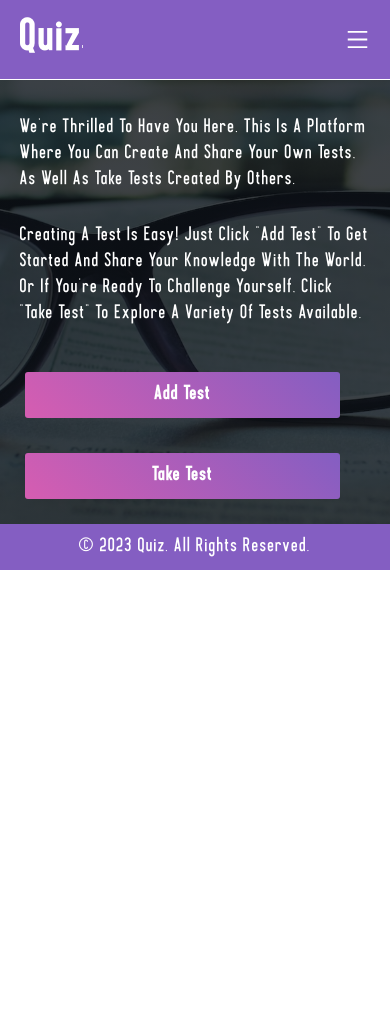
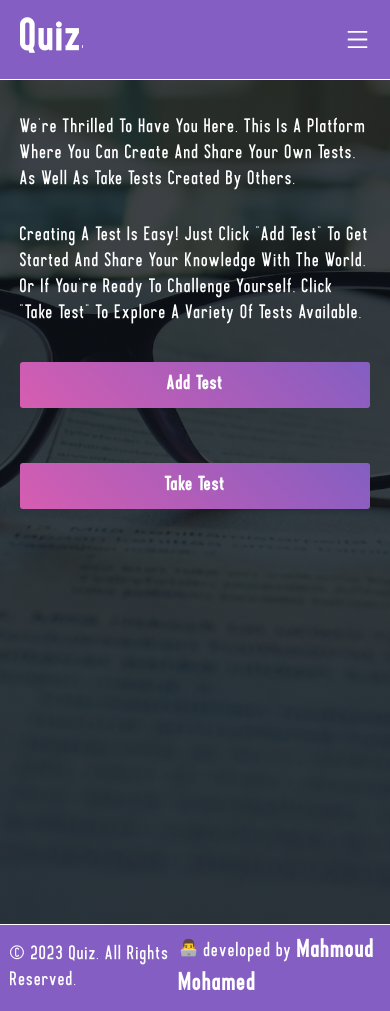
Before and after one commit to Eng1Mahmoud/CODSOFT, a React (Vite) app in the folder quizs/quiz-front/: page / in a window 390 px wide. Before the commit the page ends 844 px from the top, so only its background shows below. Built offline with nearby package versions, Linux system fonts and the light colour scheme.

Commit message:
update some styles

```diff
--- a/quizs/quiz-front/src/components/Footer.jsx
+++ b/quizs/quiz-front/src/components/Footer.jsx
@@ -5,6 +5,7 @@ const Footer = () => {
       <footer>
         <div className="container">
           <p>&copy; {currentYear} Quiz. All Rights Reserved.</p>
+          <p> 👨‍💻 developed by <a href="https://www.linkedin.com/in/mahmoud-mohamed-abdel-aal">Mahmoud Mohamed</a> </p>
         </div>
       </footer>
     );
--- a/quizs/quiz-front/src/components/SignIn.jsx
+++ b/quizs/quiz-front/src/components/SignIn.jsx
@@ -53,6 +53,9 @@ const SignIn = () => {
           <AiOutlineClose className="close" onClick={closePopup} />
         </div>
       ) : null}
+      <div className="img">
+        <img src={signinImage} alt="signup" loading="lazy" />
+      </div>
       <div className="content">
         <Formik
           initialValues={initialValues}
@@ -74,7 +77,7 @@ const SignIn = () => {
                 type="password"
                 id="password"
                 name="password"
-                placeholder="CEnter Your Password "
+                placeholder="Enter Your Password "
               />
               <ErrorMessage name="email" component="div" className="error" />
             </div>
@@ -82,9 +85,6 @@ const SignIn = () => {
           </Form>
         </Formik>
       </div>
-      <div className="img">
-        <img src={signinImage} alt="signup"  loading="lazy"/>
-      </div>
     </section>
   );
 };
--- a/quizs/quiz-front/src/components/SignUp.jsx
+++ b/quizs/quiz-front/src/components/SignUp.jsx
@@ -52,7 +52,7 @@ const SignUpForm = () => {
         response.data.verification_code
       );
       sessionStorage.setItem("user", JSON.stringify(response.data.user));
-      console.log("User signed up successfully:", response.data);
+
       if (response.data.exist) {
         setTimeout(() => {
           setLoading(false);
@@ -148,7 +148,7 @@ const SignUpForm = () => {
               <ErrorMessage name="linkedin" component="div" className="error" />
             </div>
 
-            <button type="submit"> {loading ? "loading" : "Submit"}</button>
+            <button type="submit"> {loading ? "loading" : "SignUp"}</button>
           </Form>
         </Formik>
       </div>
--- a/quizs/quiz-front/src/components/TakeTest.jsx
+++ b/quizs/quiz-front/src/components/TakeTest.jsx
@@ -47,7 +47,7 @@ const TakeTest = () => {
     const fetchTest = async () => {
       try {
         const response = await axios.get(
-          `https://quizs-wg02.onrender.com/getTestById/${quizId}`,
+          `https://quizs-wg02.onrender.com/api/getTestById/${quizId}`,
           {
             headers: {
               Authorization: `Bearer ${Cookies.get("token")}`,
@@ -56,13 +56,13 @@ const TakeTest = () => {
         );
         setTest(response.data);
       } catch (error) {
-        console.error("Error fetching test:", error);
+
         // Set test to null or handle error appropriately
         setTest(null);
       }
     };
     fetchTest();
-  }, [quizId]);
+  }, [navigate, quizId]);
 
   return (
     <div className="take-test">
--- a/quizs/quiz-front/src/components/TestForm.jsx
+++ b/quizs/quiz-front/src/components/TestForm.jsx
@@ -80,7 +80,7 @@ const TestForm = () => {
 
     // Check if there are no questions
     if (questions.length === 0) {
-      alert("Please add at least one question.");
+        setAddedTest({ added: true, message: "Please add at least one question.",error:true })
       setLoading(false);
       return;
     }
--- a/quizs/quiz-front/src/components/TestList.jsx
+++ b/quizs/quiz-front/src/components/TestList.jsx
@@ -10,7 +10,7 @@ const TestList = () => {
   const [tests, setTests] = useState([]);
   console.log(tests);
   useEffect(() => {
-    if( Cookies.get("token") === undefined || !Cookies.get("token") ){
+    if (Cookies.get("token") === undefined || !Cookies.get("token")) {
       navigate("/signin");
     }
     const fetchTests = async () => {
@@ -31,15 +31,17 @@ const TestList = () => {
     };
 
     fetchTests();
-  }, []); // Empty dependency array to run only on component mount
+  }, [navigate]); // Empty dependency array to run only on component mount
 
   return (
     <div className="takeTest">
       <div className="content">
         <h1>Test List</h1>
-
         <div className="testList">
-          {tests.map((test) => (
+          {tests.length === 0 ? (
+            <h2>No Tests Available</h2>
+          ) : (
+            tests.map((test) => (
               <div className="test" key={test._id}>
                 <h3 className="title">{test.testName}</h3>
                 <div className="publisher">
@@ -69,11 +71,12 @@ const TestList = () => {
                   </div>
                 </div>
 
-              <button onClick={() => navigate(`/taketest/${test._id}`)}>Take Test</button>
-
-
+                <button onClick={() => navigate(`/taketest/${test._id}`)}>
+                  Take Test
+                </button>
               </div>
-          ))}
+            ))
+          )}{" "}
         </div>
       </div>
     </div>
--- a/quizs/quiz-front/src/index.css
+++ b/quizs/quiz-front/src/index.css
@@ -165,7 +165,16 @@ position:relative;
 
   font-family: main;
 }
+.home .content .text .btn{
+  display:flex;
+  align-items: center;
+  justify-content: flex-start;
+  gap:15px;
+
+
+}
 .home .content button {
+  display:block;
   padding: 10px;
   font-size: 16px;
   background: linear-gradient(45deg, #d65db1, #845ec2);
@@ -176,8 +185,6 @@ position:relative;
   -moz-border-radius: 3px;
   -ms-border-radius: 3px;
   -o-border-radius: 3px;
-  margin: 5px;
-  margin-top: 30px;
   font-weight: bold;
 }
 
@@ -233,6 +240,7 @@ position:relative;
   -moz-border-radius: 3px;
   -ms-border-radius: 3px;
   -o-border-radius: 3px;
+  margin-top:20px;
 }
 .content .error {
   color: red;
@@ -258,6 +266,8 @@ position:relative;
   -moz-border-radius: 3px;
   -ms-border-radius: 3px;
   -o-border-radius: 3px;
+  margin-top:20px;
+  margin-bottom:20px;
 }
 
 .content button:hover {
@@ -392,7 +402,6 @@ position:relative;
 /* start list test */
 .takeTest {
   /*sugest background color*/
-
   background: linear-gradient(45deg, #d65db1, #845ec2);
   color: white;
   min-height: 100vh;
@@ -424,6 +433,12 @@ position:relative;
   -ms-perspective: 1000px;
   -o-perspective: 1000px;
   perspective-origin: 50% 50%;
+}
+.takeTest .content .testList h2{
+  padding-top:50px;
+  font-size: 20px;
+  text-align: center;
+  text-transform: capitalize;
 }
 .takeTest .content .testList .test {
   background: linear-gradient(45deg, #845ec2, #d65db1);
@@ -523,6 +538,7 @@ position:relative;
   -moz-border-radius: 3px;
   -ms-border-radius: 3px;
   -o-border-radius: 3px;
+
 }
 .take-test .score-section .control button:hover {
   background: linear-gradient(45deg, #d65db1, #845ec2);
@@ -634,6 +650,7 @@ position:relative;
   -o-border-radius: 3px;
   box-shadow: 0 0 3px 0 #fff;
   border: 1px solid #fff;
+    margin-bottom:20px;
 }
 .take-test .controls button:hover {
   background: linear-gradient(45deg, #d65db1, #845ec2);
@@ -679,6 +696,19 @@ footer {
   background: linear-gradient(45deg, #845ec2, #845ec2);
   color: white;
   padding: 10px;
+  border-top:1px solid #fff;
+}
+footer .container{
+  display: flex;
+  align-items: center;
+  justify-content: center;
+  gap: 2px;
+}
+footer .container a{
+  color: white;
+  text-decoration: none;
+  font-size: 20px;
+  font-weight: bold;
 }
 
 /*end footer*/
@@ -737,7 +767,7 @@ footer {
   .home {
     grid-template-columns: 1fr;
     padding: 10px;
-  height:auto;
+   height:100vh;
   }
   .home .content {
     grid-template-columns: 1fr;
@@ -752,27 +782,32 @@ footer {
     font-size: 16px;
     margin:0px;
   }
+  .home .content .text .btn{
+    display:flex;
+    align-items: center;
+    justify-content: center;
+    gap:15px;
+    flex-direction: column;
+  }
   .home .content button {
-    width: 90%;
+    width: 100%;
   }
   .signup,
   .signin {
     grid-template-columns: 1fr;
-    height: 80vh;
     padding:0px;
   }
-  .signup {
+
+  .signup,.signin {
     height: auto;
     justify-content: center;
     padding: 50px 15px 50px 15px;
   }
+
   .signup input, .signin input {
-    width: 100%;
+    width: 300px !important;
   }
 
-  .img {
-    display: none;
-  }
   .container-test {
     grid-template-columns: 1fr;
   }
@@ -783,11 +818,19 @@ footer {
     grid-template-columns: 1fr;
   }
   .take-test h1 {
-    font-size: 25px;
+    font-size: 20px;
   }
   .take-test .question {
+
     margin: 0px auto;
     padding: 20px 5px 20px 5px;
+  }
+  .take-test .question h2{
+    font-size: 16px;
+  }
+  .take-test .question .options .option {
+
+    font-size: 14px;
   }
 }
 
```
Also changed, not shown: 1 other file (tests, documents, lock files or other folders). Lines whose indentation alone changed are shown as unchanged.
